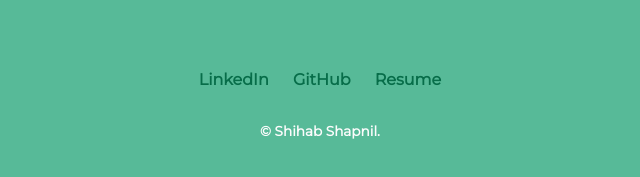
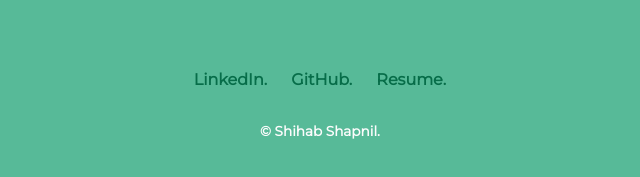
Before and after one commit to ShihabShapnil/website, a plain HTML site: page index.html in a window 1280 px wide. Shown: the part 4252-4429 px from the top of the page, 320-960 px from the left. Drawn offline with Linux system fonts and the light colour scheme.

Commit message:
Quality of life

```diff
--- a/index.html
+++ b/index.html
@@ -161,21 +161,21 @@
         href="https://www.linkedin.com/in/shihabshapnil/"
         target="_blank"
         rel="noopener noreferrer"
-        >LinkedIn</a
+        >LinkedIn.</a
       >
       <a
         class="footer-link"
         href="https://github.com/ShihabShapnil"
         target="_blank"
         rel="noopener noreferrer"
-        >GitHub
+        >GitHub.
       </a>
       <a
         class="footer-link"
         href="https://docs.google.com/document/d/16htbFED50Kp2WNeEsFGpH_TnGOVezWA9LaU4tu2zapE/edit?usp=sharing"
         target="_blank"
         rel="noopener noreferrer"
-        >Resume</a
+        >Resume.</a
       >
       <p class="at">© Shihab Shapnil.</p>
     </div>
```
Also changed, not shown: Banter-Room.html (+3 -3 lines), Digital-Clock.html (+3 -3 lines), Library-Management.html (+3 -3 lines), Weather-Forecast.html (+3 -3 lines), ipoduino.html (+3 -3 lines).
